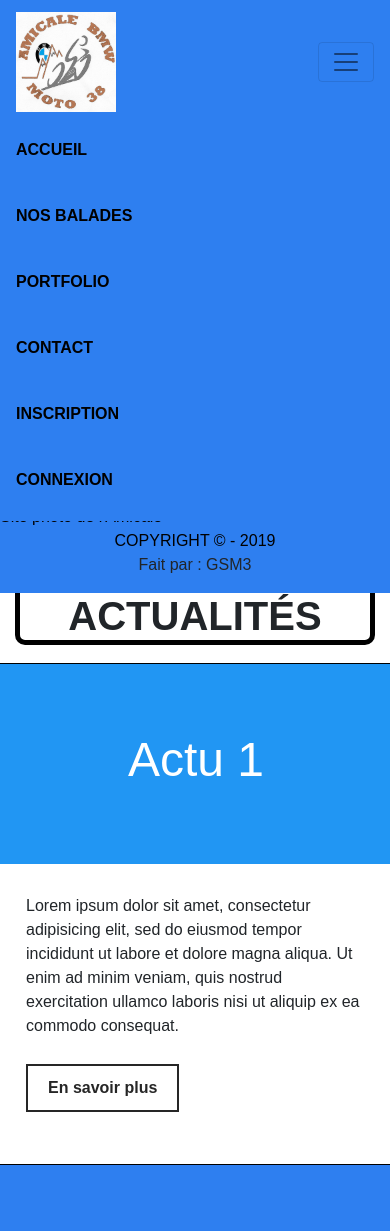
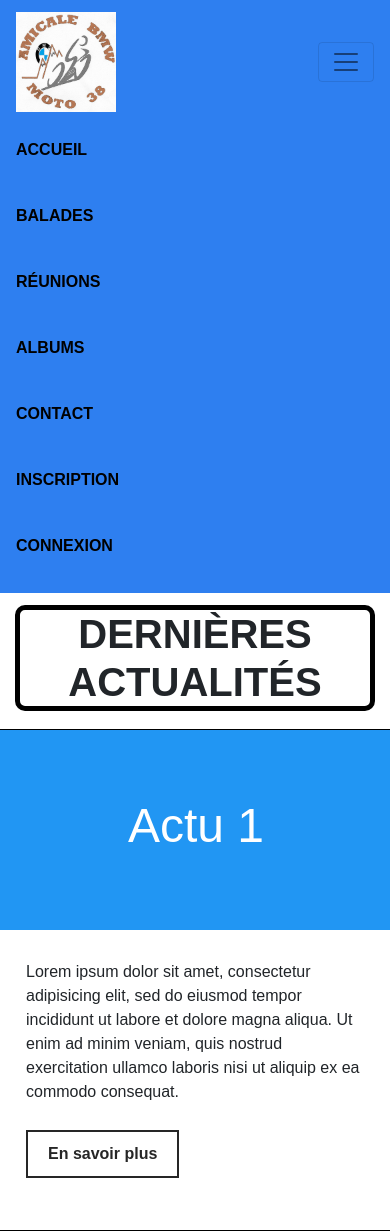
Before and after one commit to MartG31/moto_club, a Symfony app: template templates/default/index.html.twig in a window 390 px wide, after a click that opens the changed part; the page is wider, and only the part inside the window is pictured. Shown: the part 251-1482 px from the top of that part. Before the commit the page ends 1416 px from the top of that part, so only its background shows below. Run offline with Twig, Linux system fonts and the light colour scheme; the template is opened without the code that fills it, so the values that code supplies are empty; some libraries are stand-ins or nearby versions.

Commit message:
front links

```diff
--- a/config/routes.yaml
+++ b/config/routes.yaml
@@ -3,6 +3,10 @@
 accueil:
     path: /
     controller: App\Controller\DefaultController::index
+
+contact:
+    path: /contact
+    controller: App\Controller\DefaultController::contact
 
 ############################# BackOffice ##################
 
--- a/templates/base.html.twig
+++ b/templates/base.html.twig
@@ -27,14 +27,15 @@
 			<div class="collapse navbar-collapse" id="navbarSupportedContent">
 				<ul class="navbar-nav ml-lg-auto">
 					<li class="nav-item"><a class="nav-link" href="{{ path('accueil') }}">Accueil</a></li>
-					<li class="nav-item"><a class="nav-link" href="{{ path('index_balades') }}">Nos balades</a></li>
-					<li class="nav-item"><a class="nav-link" href="{{ path('portfolio') }}">Portfolio</a></li>
-					<li class="nav-item"><a class="nav-link" href="#">Contact</a></li>
+					<li class="nav-item"><a class="nav-link" href="{{ path('index_balades') }}">Balades</a></li>
+					<li class="nav-item"><a class="nav-link" href="{{ path('index_reunions') }}">Réunions</a></li>
+					<li class="nav-item"><a class="nav-link" href="{{ path('view_albums') }}">Albums</a></li>
+					<li class="nav-item"><a class="nav-link" href="{{ path('contact') }}">Contact</a></li>
 					{% if app.session.get('rank') is null %}
 						<li class="nav-item"><a class="nav-link" href="{{ path('inscription_user') }}">Inscription</a></li>
 						<li class="nav-item"><a class="nav-link" href="{{ path('connexion_user') }}">Connexion</a></li>
 					{% else %}
-						<li class="nav-item"><a class="nav-link" href="{{ path('admin_accueil') }}">Profil ({{ app.session.get('prenom') ~ ' ' ~ app.session.get('nom') }})</a></li>
+						<li class="nav-item"><a class="nav-link" href="{{ path('admin_accueil') }}">Back Office ({{ app.session.get('prenom') ~ ' ' ~ app.session.get('nom') }})</a></li>
 						<li class="nav-item"><a class="nav-link" href="{{ path('deconnexion_user') }}">Déconnexion</a></li>
 					{% endif %}
 				</ul>
--- a/templates/default/index.html.twig
+++ b/templates/default/index.html.twig
@@ -1,10 +1,10 @@
 {% extends 'base.html.twig' %}
 
-{% block title %}Hello DefaultController!{% endblock %}
+{% block title %}
+	Accueil!
+{% endblock %}
 
-{% block stylesheets %}
-
-{% endblock %}
+{% block stylesheets %}{% endblock %}
 
 {% block content %}
 
```
Also changed, not shown: src/Controller/DefaultController.php (+6 -1 lines), templates/admin.html.twig (+22 -25 lines), templates/default/contact.html.twig (+4 -4 lines).
